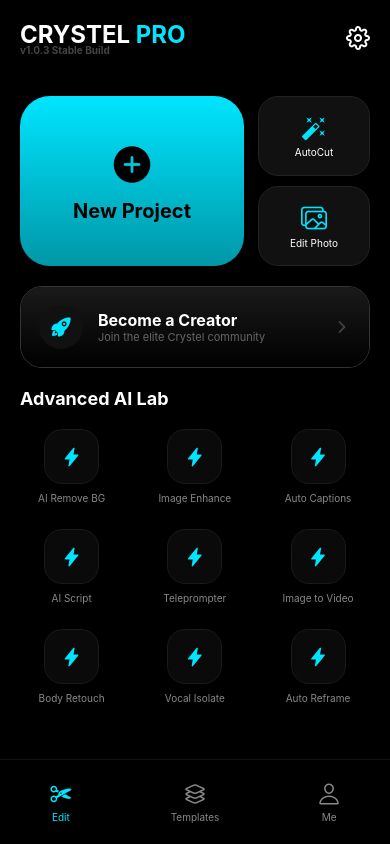
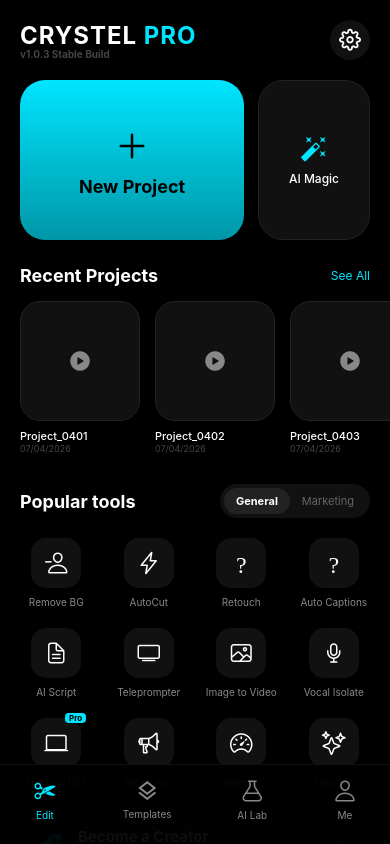
Before and after one commit to aabhishek9650-max/desi-capcut-app, a React Native app: screen / in a window 390 px wide. Built offline with nearby package versions, Linux system fonts and the light colour scheme.

Commit message:
Update App.js

```diff
--- a/App.js
+++ b/App.js
@@ -1,208 +1,159 @@
-import React, { useState } from 'react';
-import { StyleSheet, Text, View, TouchableOpacity, SafeAreaView, StatusBar, Dimensions, ScrollView } from 'react-native';
-import { Ionicons, MaterialCommunityIcons, Feather, Entypo, FontAwesome5 } from '@expo/vector-icons';
+import React from 'react';
+import { StyleSheet, Text, View, TouchableOpacity, SafeAreaView, ScrollView, Image, Dimensions } from 'react-native';
+import { Ionicons, MaterialCommunityIcons, Feather } from '@expo/vector-icons';
 import { LinearGradient } from 'expo-linear-gradient';
 
-const { width, height } = Dimensions.get('window');
+const { width } = Dimensions.get('window');
 
 export default function App() {
-  const [view, setView] = useState('home');
+  return (
+    <SafeAreaView style={styles.container}>
+      <ScrollView showsVerticalScrollIndicator={false}>
 
-  // --- 1. PRO EDITOR SCREEN (WITH ALL DESKTOP FEATURES) ---
-  if (view === 'editor') {
-    return (
-      <SafeAreaView style={styles.editorContainer}>
-        <StatusBar barStyle="light-content" />
-
-        {/* Top Header: 4K & Export */}
-        <View style={styles.editHeader}>
-          <TouchableOpacity onPress={() => setView('home')}><Ionicons name="close" size={28} color="#fff" /></TouchableOpacity>
-          <View style={styles.resContainer}>
-            <Text style={styles.resText}>4K / 60FPS <Ionicons name="chevron-down" size={12} color="#fff" /></Text>
+        {/* 1. BRANDING & SETTINGS */}
+        <View style={styles.header}>
+          <View>
+            <Text style={styles.brandTitle}>CRYSTEL <Text style={{color:'#00E5FF'}}>PRO</Text></Text>
+            <Text style={styles.buildText}>v1.0.3 Stable Build</Text>
           </View>
-          <TouchableOpacity style={styles.exportBtn}><Text style={styles.exportText}>EXPORT</Text></TouchableOpacity>
+          <TouchableOpacity style={styles.settingsBtn}>
+            <Feather name="settings" size={22} color="#fff" />
+          </TouchableOpacity>
         </View>
 
-        {/* Preview Engine */}
-        <View style={styles.previewContainer}>
-          <View style={styles.videoWindow}>
-             <Text style={styles.engineWatermark}>CRYSTEL ENGINE v1.0.3</Text>
-             <View style={styles.safeAreaLine} />
+        {/* 2. MAIN LAUNCHER (BIG BUTTONS) */}
+        <View style={styles.launchRow}>
+          <TouchableOpacity style={styles.bigAction}>
+            <LinearGradient colors={['#00E5FF', '#0097A7']} style={styles.actionGrad}>
+              <Ionicons name="add" size={40} color="#000" />
+              <Text style={styles.actionMainTxt}>New Project</Text>
+            </LinearGradient>
+          </TouchableOpacity>
+
+          <TouchableOpacity style={styles.sideAction}>
+            <View style={styles.aiMagicBox}>
+              <MaterialCommunityIcons name="auto-fix" size={28} color="#00E5FF" />
+              <Text style={styles.sideTxt}>AI Magic</Text>
+            </View>
+          </TouchableOpacity>
+        </View>
+
+        {/* 3. DRAFTS / RECENT PROJECTS (The 'Desktop' Feel) */}
+        <View style={styles.sectionHeader}>
+          <Text style={styles.sectionTitle}>Recent Projects</Text>
+          <TouchableOpacity><Text style={styles.seeAll}>See All</Text></TouchableOpacity>
+        </View>
+        <ScrollView horizontal showsHorizontalScrollIndicator={false} style={styles.draftScroll}>
+          {[1, 2, 3].map((item) => (
+            <View key={item} style={styles.draftCard}>
+              <View style={styles.draftThumb}>
+                <Ionicons name="play-circle" size={24} color="rgba(255,255,255,0.5)" />
+              </View>
+              <Text style={styles.draftName}>Project_040{item}</Text>
+              <Text style={styles.draftDate}>07/04/2026</Text>
+            </View>
+          ))}
+        </ScrollView>
+
+        {/* 4. POPULAR TOOLS WITH TABS */}
+        <View style={styles.toolHeader}>
+          <Text style={styles.sectionTitle}>Popular tools</Text>
+          <View style={styles.tabContainer}>
+            <TouchableOpacity style={styles.activeTab}><Text style={styles.activeTabText}>General</Text></TouchableOpacity>
+            <TouchableOpacity style={styles.inactiveTab}><Text style={styles.inactiveTabText}>Marketing</Text></TouchableOpacity>
           </View>
         </View>
 
-        {/* Desktop Control Bar (Center Play Button) */}
-        <View style={styles.controlBar}>
-          <View style={styles.timeInfo}><Text style={styles.timeBold}>00:00</Text><Text style={styles.timeDim}> / 00:15</Text></View>
-
-          <TouchableOpacity style={styles.masterPlay}>
-            <Ionicons name="play" size={24} color="#000" />
-          </TouchableOpacity>
-
-          <View style={styles.editFastTools}>
-             <TouchableOpacity style={styles.keyframeAction}>
-                <MaterialCommunityIcons name="key-variant" size={20} color="#00E5FF" />
-                <Text style={styles.keyLabel}>KEY</Text>
-             </TouchableOpacity>
-             <Ionicons name="arrow-undo" size={22} color="#fff" style={{marginLeft: 15}} />
-             <Ionicons name="arrow-redo" size={22} color="#fff" style={{marginLeft: 15}} />
-          </View>
+        <View style={styles.toolsGrid}>
+          {[
+            {n: 'Remove BG', i: 'person-remove-outline'}, {n: 'AutoCut', i: 'flash-outline'},
+            {n: 'Retouch', i: 'face-recognition-outline'}, {n: 'Auto Captions', i: 'closed-captioning-outline'},
+            {n: 'AI Script', i: 'document-text-outline'}, {n: 'Teleprompter', i: 'tv-outline'},
+            {n: 'Image to Video', i: 'image-outline'}, {n: 'Vocal Isolate', i: 'mic-outline'},
+            {n: 'Desktop Edit', i: 'laptop-outline'}, {n: 'Smart Ads', i: 'megaphone-outline'},
+            {n: 'Velocity', i: 'speedometer-outline'}, {n: 'Enhance', i: 'sparkles-outline'}
+          ].map((tool, index) => (
+            <TouchableOpacity key={index} style={styles.toolItem}>
+              <View style={styles.toolIconBox}>
+                <Ionicons name={tool.i} size={24} color="#fff" />
+                {index === 8 && <View style={styles.proBadge}><Text style={styles.proText}>Pro</Text></View>}
+              </View>
+              <Text style={styles.toolLabel}>{tool.n}</Text>
+            </TouchableOpacity>
+          ))}
         </View>
 
-        {/* Desktop Multi-Layer Timeline */}
-        <View style={styles.timelineZone}>
-          <View style={styles.playheadLine} />
-          <ScrollView horizontal showsHorizontalScrollIndicator={false} contentContainerStyle={{paddingHorizontal: width/2}}>
-            <View style={styles.layerStack}>
-              <View style={[styles.layer, {width: 200, backgroundColor: '#E5FF00'}]}><Text style={styles.layerLabel}>Text Overlay</Text></View>
-              <LinearGradient colors={['#333', '#00E5FF', '#333']} start={{x:0, y:0}} end={{x:1, y:0}} style={styles.mainVideoLayer}>
-                <Text style={styles.layerLabelBold}>MAIN_CLIP_4K_60FPS.mp4</Text>
-              </LinearGradient>
-              <View style={[styles.layer, {width: 500, backgroundColor: '#1A1A1A', borderLeftWidth: 3, borderLeftColor: '#00E5FF'}]}>
-                <Text style={styles.layerLabelDim}>♫ Background_Phonk.wav</Text>
-              </View>
+        {/* 5. COMMUNITY BANNER */}
+        <TouchableOpacity style={styles.banner}>
+          <LinearGradient colors={['#1A1A1A', '#080808']} style={styles.bannerGrad}>
+            <Ionicons name="rocket" size={24} color="#00E5FF" />
+            <View style={{marginLeft: 15, flex: 1}}>
+              <Text style={styles.bannerMain}>Become a Creator</Text>
+              <Text style={styles.bannerSub}>Get verified badge & share templates</Text>
             </View>
-          </ScrollView>
-        </View>
-
-        {/* ALL FEATURES TOOLBAR (CapCut v20.5.7 Level) */}
-        <View style={styles.featureToolbar}>
-          <ScrollView horizontal showsHorizontalScrollIndicator={false}>
-            {[
-              {n:'Edit', i:'cut-outline'}, {n:'Audio', i:'musical-notes-outline'}, {n:'Text', i:'text-outline'},
-              {n:'Overlay', i:'copy-outline'}, {n:'Effects', i:'sparkles-outline'}, {n:'Filters', i:'color-filter-outline'},
-              {n:'Adjust', i:'options-outline'}, {n:'Remove BG', i:'person-remove-outline'}, {n:'HSL', i:'aperture-outline'},
-              {n:'Curves', i:'trending-up-outline'}, {n:'Velocity', i:'speedometer-outline'}, {n:'Mask', i:'grid-outline'},
-              {n:'Chroma', i:'color-palette-outline'}, {n:'Stabilize', i:'videocam-outline'}, {n:'Noise', i:'volume-mute-outline'}
-            ].map((tool, idx) => (
-              <TouchableOpacity key={idx} style={styles.toolUnit}>
-                <Ionicons name={tool.i} size={22} color="#fff" />
-                <Text style={styles.toolName}>{tool.n}</Text>
-              </TouchableOpacity>
-            ))}
-          </ScrollView>
-        </View>
-      </SafeAreaView>
-    );
-  }
-
-  // --- 2. HOME SCREEN (FULL AI LAB & CREATOR MODE) ---
-  return (
-    <SafeAreaView style={styles.homeContainer}>
-      <StatusBar barStyle="light-content" />
-      <View style={styles.homeHeader}>
-        <View>
-          <Text style={styles.brandTitle}>CRYSTEL <Text style={{color:'#00E5FF'}}>PRO</Text></Text>
-          <Text style={styles.verText}>v1.0.3 Stable Build</Text>
-        </View>
-        <Feather name="settings" size={24} color="#fff" />
-      </View>
-
-      <ScrollView showsVerticalScrollIndicator={false}>
-        <View style={styles.mainActionRow}>
-          <TouchableOpacity style={styles.newProjBtn} onPress={() => setView('editor')}>
-            <LinearGradient colors={['#00E5FF', '#0097A7']} style={styles.gradFull}>
-              <Ionicons name="add-circle" size={45} color="#000" />
-              <Text style={styles.btnMainTxt}>New Project</Text>
-            </LinearGradient>
-          </TouchableOpacity>
-
-          <View style={styles.quickCol}>
-            <TouchableOpacity style={styles.qCard}><MaterialCommunityIcons name="auto-fix" size={26} color="#00E5FF" /><Text style={styles.qTxt}>AutoCut</Text></TouchableOpacity>
-            <TouchableOpacity style={styles.qCard}><Ionicons name="images-outline" size={26} color="#00E5FF" /><Text style={styles.qTxt}>Edit Photo</Text></TouchableOpacity>
-          </View>
-        </View>
-
-        <TouchableOpacity style={styles.creatorPortal}>
-          <LinearGradient colors={['#1A1A1A', '#000']} style={styles.portalGrad}>
-             <View style={styles.rocketCircle}><Ionicons name="rocket" size={22} color="#00E5FF" /></View>
-             <View style={{flex: 1, marginLeft: 15}}>
-                <Text style={styles.portalTitle}>Become a Creator</Text>
-                <Text style={styles.portalSub}>Join the elite Crystel community</Text>
-             </View>
-             <Ionicons name="chevron-forward" size={18} color="#444" />
+            <Ionicons name="chevron-forward" size={20} color="#444" />
           </LinearGradient>
         </TouchableOpacity>
 
-        {/* ALL AI FEATURES GRID */}
-        <Text style={styles.sectionHead}>Advanced AI Lab</Text>
-        <View style={styles.aiGrid}>
-          {['AI Remove BG', 'Image Enhance', 'Auto Captions', 'AI Script', 'Teleprompter', 'Image to Video', 'Body Retouch', 'Vocal Isolate', 'Auto Reframe'].map((tool, i) => (
-            <View key={i} style={styles.aiBox}>
-              <View style={styles.aiIconCircle}><Ionicons name="flash" size={20} color="#00E5FF" /></View>
-              <Text style={styles.aiLabel}>{tool}</Text>
-            </View>
-          ))}
-        </View>
+        <View style={{height: 100}} />
       </ScrollView>
 
-      {/* Bottom Navigation */}
-      <View style={styles.bottomBar}>
-        <View style={styles.tab}><Ionicons name="cut" size={24} color="#00E5FF" /><Text style={styles.tabTextActive}>Edit</Text></View>
-        <View style={styles.tab}><Ionicons name="layers-outline" size={24} color="#888" /><Text style={styles.tabText}>Templates</Text></View>
-        <View style={styles.tab}><Ionicons name="person-outline" size={24} color="#888" /><Text style={styles.tabText}>Me</Text></View>
+      {/* BOTTOM NAV BAR */}
+      <View style={styles.bottomNav}>
+        <View style={styles.navItem}><Ionicons name="cut" size={24} color="#00E5FF" /><Text style={[styles.navText, {color:'#00E5FF'}]}>Edit</Text></View>
+        <View style={styles.navItem}><MaterialCommunityIcons name="layers-outline" size={24} color="#888" /><Text style={styles.navText}>Templates</Text></View>
+        <View style={styles.navItem}><Ionicons name="flask-outline" size={24} color="#888" /><Text style={styles.navText}>AI Lab</Text></View>
+        <View style={styles.navItem}><Ionicons name="person-outline" size={24} color="#888" /><Text style={styles.navText}>Me</Text></View>
       </View>
     </SafeAreaView>
   );
 }
 
 const styles = StyleSheet.create({
-  // General
-  homeContainer: { flex: 1, backgroundColor: '#000' },
-  editorContainer: { flex: 1, backgroundColor: '#000' },
+  container: { flex: 1, backgroundColor: '#000' },
+  header: { flexDirection: 'row', justifyContent: 'space-between', padding: 20, alignItems: 'center' },
+  brandTitle: { color: '#fff', fontSize: 24, fontWeight: 'bold', letterSpacing: 1 },
+  buildText: { color: '#444', fontSize: 10, fontWeight: 'bold', marginTop: -2 },
+  settingsBtn: { width: 40, height: 40, borderRadius: 20, backgroundColor: '#111', justifyContent: 'center', alignItems: 'center' },
 
-  // Home Screen
-  homeHeader: { flexDirection: 'row', justifyContent: 'space-between', padding: 20, alignItems: 'center' },
-  brandTitle: { color: '#fff', fontSize: 24, fontWeight: 'bold' },
-  verText: { color: '#444', fontSize: 10, fontWeight: 'bold', marginTop: -5 },
-  mainActionRow: { flexDirection: 'row', padding: 20, justifyContent: 'space-between' },
-  newProjBtn: { width: '64%', height: 170, borderRadius: 30, overflow: 'hidden' },
-  gradFull: { flex: 1, justifyContent: 'center', alignItems: 'center' },
-  btnMainTxt: { color: '#000', fontWeight: 'bold', fontSize: 20, marginTop: 10 },
-  quickCol: { width: '32%', justifyContent: 'space-between' },
-  qCard: { backgroundColor: '#111', height: 80, borderRadius: 20, justifyContent: 'center', alignItems: 'center', borderWidth: 1, borderColor: '#222' },
-  qTxt: { color: '#fff', fontSize: 10, marginTop: 5 },
-  creatorPortal: { marginHorizontal: 20, borderRadius: 22, overflow: 'hidden', borderWidth: 1, borderColor: '#333' },
-  portalGrad: { padding: 18, flexDirection: 'row', alignItems: 'center' },
-  rocketCircle: { width: 44, height: 44, borderRadius: 22, backgroundColor: '#111', justifyContent: 'center', alignItems: 'center' },
-  portalTitle: { color: '#fff', fontWeight: 'bold', fontSize: 16 },
-  portalSub: { color: '#666', fontSize: 11 },
-  sectionHead: { color: '#fff', fontSize: 18, fontWeight: 'bold', margin: 20 },
-  aiGrid: { flexDirection: 'row', flexWrap: 'wrap', paddingHorizontal: 10 },
-  aiBox: { width: '33.3%', alignItems: 'center', marginBottom: 25 },
-  aiIconCircle: { width: 55, height: 55, borderRadius: 18, backgroundColor: '#0A0A0A', justifyContent: 'center', alignItems: 'center', borderWidth: 1, borderColor: '#1A1A1A' },
-  aiLabel: { color: '#888', fontSize: 10, marginTop: 8, textAlign: 'center' },
-  bottomBar: { height: 85, backgroundColor: '#000', flexDirection: 'row', justifyContent: 'space-around', alignItems: 'center', borderTopWidth: 1, borderColor: '#111' },
-  tab: { alignItems: 'center' },
-  tabText: { color: '#888', fontSize: 10, marginTop: 4 },
-  tabTextActive: { color: '#00E5FF', fontSize: 10, marginTop: 4 },
+  launchRow: { flexDirection: 'row', paddingHorizontal: 20, justifyContent: 'space-between', marginBottom: 25 },
+  bigAction: { width: '64%', height: 160, borderRadius: 25, overflow: 'hidden' },
+  actionGrad: { flex: 1, justifyContent: 'center', alignItems: 'center' },
+  actionMainTxt: { color: '#000', fontWeight: 'bold', fontSize: 18, marginTop: 8 },
+  sideAction: { width: '32%' },
+  aiMagicBox: { flex: 1, backgroundColor: '#111', borderRadius: 25, justifyContent: 'center', alignItems: 'center', borderWidth: 1, borderColor: '#222' },
+  sideTxt: { color: '#fff', fontSize: 12, marginTop: 8, fontWeight: '500' },
 
-  // Editor Screen
-  editHeader: { flexDirection: 'row', justifyContent: 'space-between', alignItems: 'center', padding: 15 },
-  resContainer: { backgroundColor: '#111', paddingHorizontal: 12, paddingVertical: 6, borderRadius: 8 },
-  resText: { color: '#fff', fontSize: 11, fontWeight: 'bold' },
-  exportBtn: { backgroundColor: '#00E5FF', paddingHorizontal: 18, paddingVertical: 8, borderRadius: 10 },
-  exportText: { color: '#000', fontWeight: 'bold', fontSize: 12 },
-  previewContainer: { height: height * 0.4, backgroundColor: '#050505', justifyContent: 'center', alignItems: 'center' },
-  videoWindow: { width: '90%', height: '85%', backgroundColor: '#111', justifyContent: 'center', alignItems: 'center', borderStyle: 'dashed', borderWidth: 0.5, borderColor: '#333' },
-  engineWatermark: { color: '#222', fontSize: 10, fontWeight: 'bold' },
-  controlBar: { height: 70, flexDirection: 'row', justifyContent: 'space-between', alignItems: 'center', paddingHorizontal: 20 },
-  masterPlay: { width: 48, height: 48, borderRadius: 24, backgroundColor: '#00E5FF', justifyContent: 'center', alignItems: 'center', elevation: 10 },
-  timeInfo: { width: 90 },
-  timeBold: { color: '#fff', fontSize: 12, fontWeight: 'bold' },
-  timeDim: { color: '#555', fontSize: 12 },
-  editFastTools: { flexDirection: 'row', alignItems: 'center', width: 90, justifyContent: 'flex-end' },
-  keyframeAction: { alignItems: 'center' },
-  keyLabel: { color: '#00E5FF', fontSize: 8, fontWeight: 'bold' },
-  timelineZone: { height: 180, backgroundColor: '#080808' },
-  playheadLine: { position: 'absolute', left: width/2, height: '100%', width: 2, backgroundColor: '#fff', zIndex: 10 },
-  layerStack: { paddingVertical: 20 },
-  layer: { height: 35, borderRadius: 6, justifyContent: 'center', paddingLeft: 10, marginBottom: 8 },
-  mainVideoLayer: { width: 800, height: 50, borderRadius: 6, justifyContent: 'center', paddingLeft: 15, marginBottom: 8 },
-  layerLabel: { color: '#000', fontSize: 10, fontWeight: 'bold' },
-  layerLabelBold: { color: '#000', fontSize: 11, fontWeight: '900' },
-  layerLabelDim: { color: '#888', fontSize: 10 },
-  featureToolbar: { height: 90, backgroundColor: '#000', borderTopWidth: 1, borderColor: '#111' },
-  toolUnit: { width: 75, alignItems: 'center', justifyContent: 'center' },
-  toolName: { color: '#888', fontSize: 10, marginTop: 6 }
+  sectionHeader: { flexDirection: 'row', justifyContent: 'space-between', paddingHorizontal: 20, alignItems: 'center', marginBottom: 15 },
+  sectionTitle: { color: '#fff', fontSize: 18, fontWeight: 'bold' },
+  seeAll: { color: '#00E5FF', fontSize: 12 },
+
+  draftScroll: { paddingLeft: 20, marginBottom: 30 },
+  draftCard: { width: 120, marginRight: 15 },
+  draftThumb: { width: 120, height: 120, backgroundColor: '#111', borderRadius: 20, marginBottom: 8, justifyContent: 'center', alignItems: 'center', borderWidth: 1, borderColor: '#222' },
+  draftName: { color: '#fff', fontSize: 11, fontWeight: '500' },
+  draftDate: { color: '#444', fontSize: 9 },
+
+  toolHeader: { flexDirection: 'row', justifyContent: 'space-between', paddingHorizontal: 20, alignItems: 'center', marginBottom: 20 },
+  tabContainer: { flexDirection: 'row', backgroundColor: '#111', borderRadius: 20, padding: 4 },
+  activeTab: { backgroundColor: '#222', paddingHorizontal: 12, paddingVertical: 6, borderRadius: 15 },
+  activeTabText: { color: '#fff', fontSize: 11, fontWeight: 'bold' },
+  inactiveTab: { paddingHorizontal: 12, paddingVertical: 6 },
+  inactiveTabText: { color: '#666', fontSize: 11 },
+
+  toolsGrid: { flexDirection: 'row', flexWrap: 'wrap', paddingHorizontal: 10 },
+  toolItem: { width: '25%', alignItems: 'center', marginBottom: 20 },
+  toolIconBox: { width: 50, height: 50, borderRadius: 15, backgroundColor: '#111', justifyContent: 'center', alignItems: 'center', marginBottom: 8 },
+  toolLabel: { color: '#888', fontSize: 10, textAlign: 'center' },
+  proBadge: { position: 'absolute', top: -5, right: -5, backgroundColor: '#00E5FF', paddingHorizontal: 4, borderRadius: 4 },
+  proText: { color: '#000', fontSize: 8, fontWeight: 'bold' },
+
+  banner: { marginHorizontal: 20, borderRadius: 20, overflow: 'hidden', borderWidth: 1, borderColor: '#222' },
+  bannerGrad: { padding: 18, flexDirection: 'row', alignItems: 'center' },
+  bannerMain: { color: '#fff', fontWeight: 'bold', fontSize: 15 },
+  bannerSub: { color: '#666', fontSize: 10, marginTop: 2 },
+
+  bottomNav: { position: 'absolute', bottom: 0, width: '100%', height: 80, backgroundColor: 'rgba(0,0,0,0.95)', flexDirection: 'row', justifyContent: 'space-around', alignItems: 'center', borderTopWidth: 1, borderColor: '#111', paddingBottom: 10 },
+  navItem: { alignItems: 'center' },
+  navText: { fontSize: 10, marginTop: 5, color: '#888' }
 });
```
